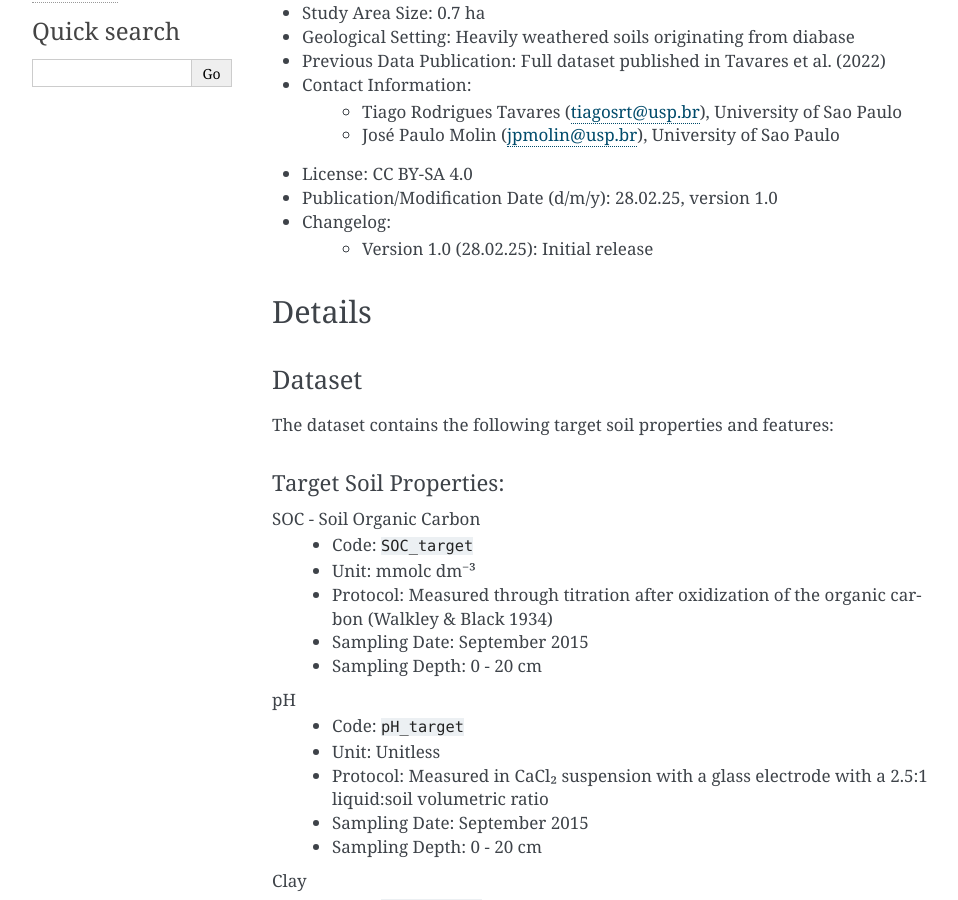
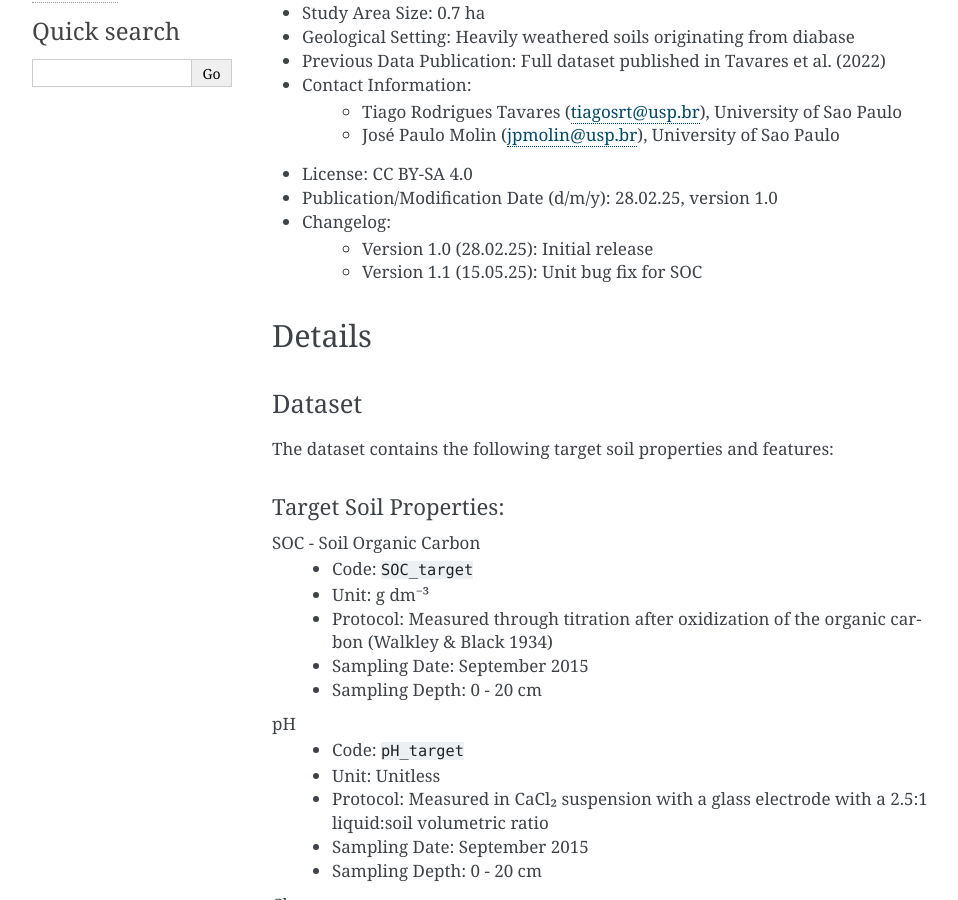
Before and after one commit to a11to1n3/LimeSoDa, a Sphinx documentation site: the page built from docs/source/datasets/SSP_58.rst, in a window 1280 px wide and 900 px high, scrolled down 357 px. Shown: the whole window, without its empty margins (148-1106 px from the left). Built offline with Sphinx 7.4.7, drawn with Linux system fonts in a browser that asks for light colours; pages that are not in the unit, such as notebooks, are missing from menus.

Commit message:
Update SSP_58.rst unit

```diff
--- a/docs/source/datasets/SSP_58.rst
+++ b/docs/source/datasets/SSP_58.rst
@@ -20,6 +20,7 @@
 * Publication/Modification Date (d/m/y): 28.02.25, version 1.0
 * Changelog:
     * Version 1.0 (28.02.25): Initial release
+    * Version 1.1 (15.05.25): Unit bug fix for SOC
 
 Details
 -------
@@ -33,7 +34,7 @@
 
 SOC - Soil Organic Carbon
     * Code: ``SOC_target``
-    * Unit: mmolc dm⁻³
+    * Unit: g dm⁻³
     * Protocol: Measured through titration after oxidization of the organic carbon (Walkley & Black 1934)
     * Sampling Date: September 2015
     * Sampling Depth: 0 - 20 cm
```
